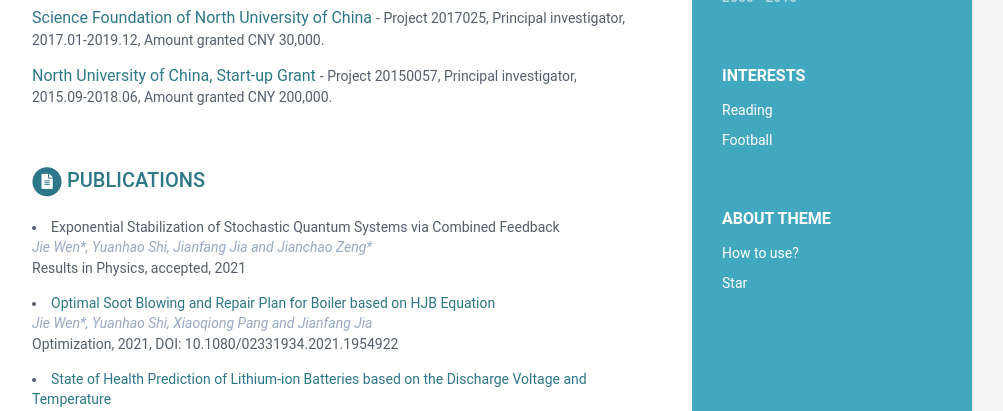
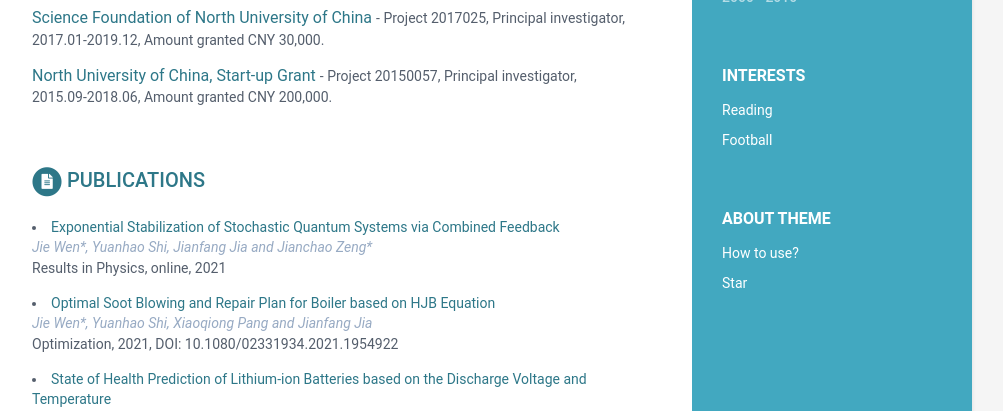
Before and after one commit to wenjie015/wenjie, a Jekyll site: the page built from index.html, in a window 1280 px wide and 900 px high, scrolled down 727 px. Shown: the top 411 px of the window, without its empty margins (168-1171 px from the left). Built offline with Jekyll 4.4.1, drawn with Linux system fonts in a browser that asks for light colours.

Commit message:
Update data.yml

```diff
--- a/_data/data.yml
+++ b/_data/data.yml
@@ -71,9 +71,9 @@ publications:
        # conference: "Chinese Physics B, under review, 2021"
 
       - title: Exponential Stabilization of Stochastic Quantum Systems via Combined Feedback
-        link:
+        link: https://doi.org/10.1016/j.rinp.2021.104862
         authors: Jie Wen*, Yuanhao Shi, Jianfang Jia and Jianchao Zeng*
-        conference: "Results in Physics, accepted, 2021"
+        conference: "Results in Physics, online, 2021"
 
       - title: Optimal Soot Blowing and Repair Plan for Boiler based on HJB Equation
         link: https://doi.org/10.1080/02331934.2021.1954922
```
